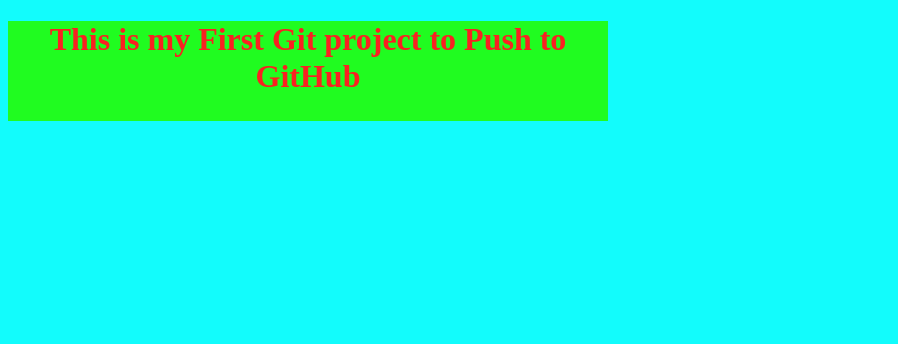
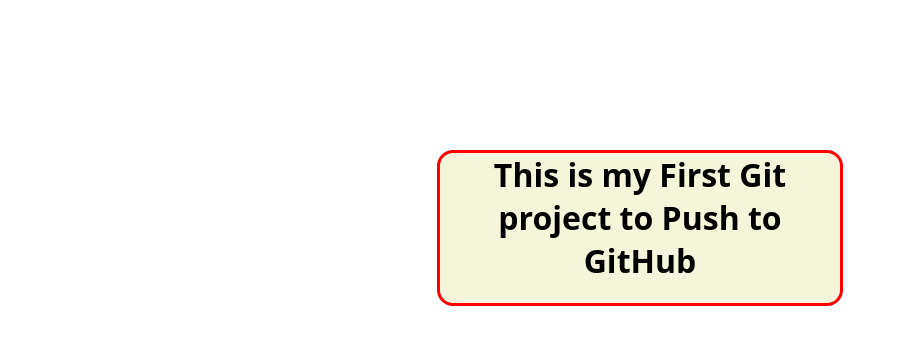
Before and after one commit to MaheshwarReddy12/GIT_START, a plain HTML site: page index.html in a window 1280 px wide. Shown: the whole page, without its empty margins (0-898 px from the left). Drawn offline with Linux system fonts and the light colour scheme.

Commit message:
index modified and new style file created

```diff
--- a/index.html
+++ b/index.html
@@ -4,10 +4,11 @@
     <meta charset="UTF-8">
     <meta name="viewport" content="width=device-width, initial-scale=1.0">
     <title>Git And GitHub</title>
+    <link rel="stylesheet" href="./style.css">
 </head>
-<body style="background-color: rgb(18, 252, 252); align-items: center;" >
-    <div style="text-align: center; min-height: 100px; max-width: 600px; background-color: rgb(32, 252, 32);">
-        <h1 style="color: rgb(250, 33, 33);">This is my First Git project to Push to GitHub</h1>
+<body>
+    <div class="container">
+        <h1>This is my First Git project to Push to GitHub</h1>
     </div>
 </body>
 </html>
--- /dev/null
+++ b/style.css
@@ -0,0 +1,22 @@
+*{
+    margin: 0px;
+    padding: 0px;
+}
+
+body{
+    text-align: center;
+    font-family: system-ui, -apple-system, BlinkMacSystemFont, 'Segoe UI', Roboto, Oxygen, Ubuntu, Cantarell, 'Open Sans', 'Helvetica Neue', sans-serif;
+}
+
+.container{
+    align-items: center;
+    text-align: center;
+    margin: 150px auto;
+    /* margin-left: 400px; */
+    min-height: 150px;
+    width: 400px;
+    max-width: 90%;
+    background-color: beige;
+    border-radius: 1rem;
+    border: 3px solid red;
+}
```
